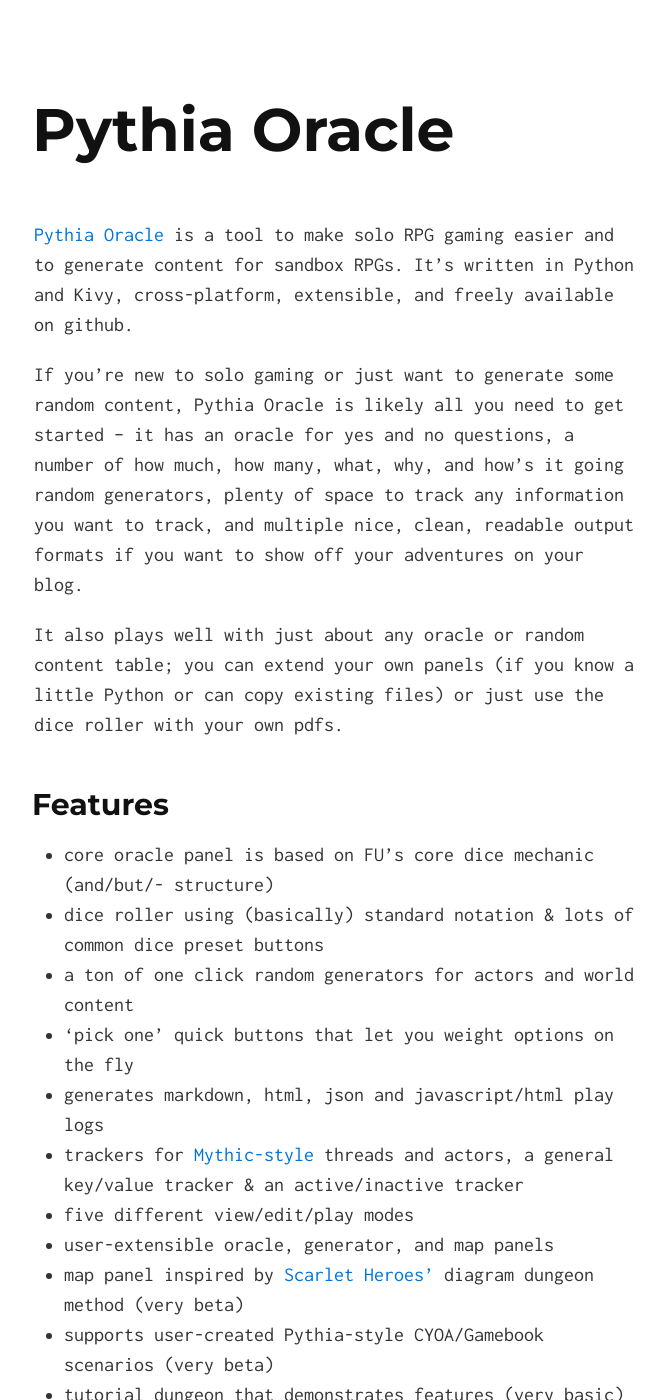
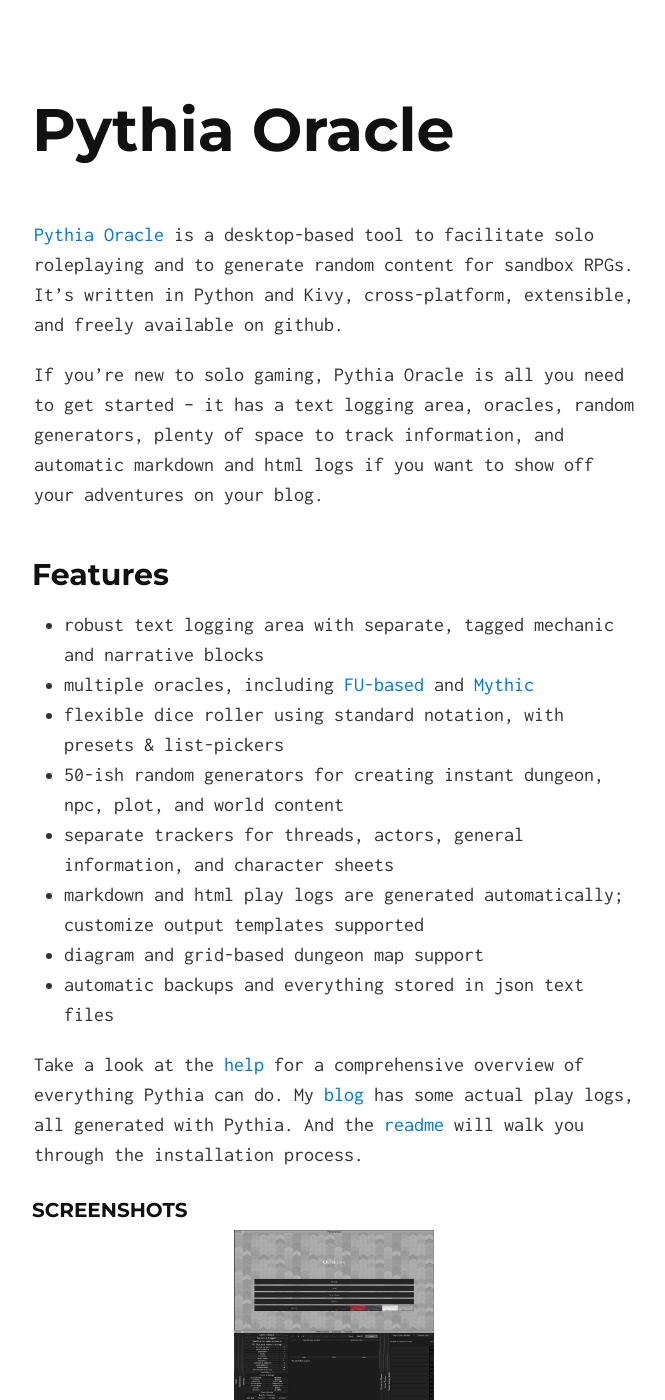
Before and after one commit to exposit/pythia-oracle, a Jekyll site: the page built from index.md, in a window 1280 px wide and 1400 px high. Shown: the whole window, without its empty margins (306-971 px from the left). Built offline with Jekyll 4.4.1, drawn with Linux system fonts in a browser that asks for light colours; some of the changed text lies outside the part shown.

Commit message:
updating project page

```diff
--- a/index.md
+++ b/index.md
@@ -2,25 +2,22 @@
 layout: default
 ---
 
-[Pythia Oracle](https://github.com/exposit/pythia-oracle) is a tool to make solo RPG gaming easier and to generate content for sandbox RPGs. It's written in Python and Kivy, cross-platform, extensible, and freely available on github.
+[Pythia Oracle](https://github.com/exposit/pythia-oracle) is a desktop-based tool to facilitate solo roleplaying and to generate random content for sandbox RPGs. It's written in Python and Kivy, cross-platform, extensible, and freely available on github.
 
-If you're new to solo gaming or just want to generate some random content, Pythia Oracle is likely all you need to get started -- it has an oracle for yes and no questions, a number of how much, how many, what, why, and how's it going random generators, plenty of space to track any information you want to track, and multiple nice, clean, readable output formats if you want to show off your adventures on your blog.
-
-It also plays well with just about any oracle or random content table; you can extend your own panels (if you know a little Python or can copy existing files) or just use the dice roller with your own pdfs.
+If you're new to solo gaming, Pythia Oracle is all you need to get started -- it has a text logging area, oracles, random generators, plenty of space to track information, and automatic markdown and html logs if you want to show off your adventures on your blog.
 
 ## Features
 
-* core oracle panel is based on FU's core dice mechanic (and/but/- structure)
-* dice roller using (basically) standard notation & lots of common dice preset buttons
-* a ton of one click random generators for actors and world content
-* 'pick one' quick buttons that let you weight options on the fly
-* generates markdown, html, json and javascript/html play logs
-* trackers for [Mythic-style](http://www.drivethrurpg.com/product/16173/Mythic-Role-Playing?it=1) threads and actors, a general key/value tracker & an active/inactive tracker
-* five different view/edit/play modes
-* user-extensible oracle, generator, and map panels
-* map panel inspired by [Scarlet Heroes'](http://www.drivethrurpg.com/product/127180/Scarlet-Heroes) diagram dungeon method (very beta)
-* supports user-created Pythia-style CYOA/Gamebook scenarios (very beta)
-* tutorial dungeon that demonstrates features (very basic) based on part of [Oracle's Decree](http://blog.trilemma.com/2015/10/the-oracles-decree.html) (which is a much better dungeon than I've implemented, ha)
+* robust text logging area with separate, tagged mechanic and narrative blocks
+* multiple oracles, including [FU-based](http://perilplanet.com/fu-rpg/) and [Mythic](http://www.drivethrurpg.com/product/16173/Mythic-Role-Playing?it=1)
+* flexible dice roller using standard notation, with presets & list-pickers
+* 50-ish random generators for creating instant dungeon, npc, plot, and world content
+* separate trackers for threads, actors, general information, and character sheets
+* markdown and html play logs are generated automatically; customize output templates supported
+* diagram and grid-based dungeon map support
+* automatic backups and everything stored in json text files
+
+Take a look at the [help](https://github.com/exposit/pythia-oracle/blob/master/HELP.md) for a comprehensive overview of everything Pythia can do. My [blog](https://exposit.github.io/katamoiran/) has some actual play logs, all generated with Pythia. And the [readme](https://github.com/exposit/pythia-oracle/blob/master/README.md) will walk you through the installation process.
 
 ### Screenshots
 
@@ -31,8 +28,10 @@
 
 ### Things to watch out for
 
-Pythia Oracle is a one-person project and designed for my own use and play style. It's a little quirky. Adding in panels isn't trivial. Scenarios are rudimentary and require imagination and flexibility. I'll likely be updating and tweaking and changing stuff frequently. I have crammed in way more buttons and text than is sensible or user-friendly and probably won't stop until I'm forced to drop the font size to 2. Maybe not even then.
+Pythia Oracle is a one-person project and designed for my own use and play style. It's a little quirky. Scenario support is still in there but virtually unsupported at this point. Little tiny annoying bugs are probably lurking. I have crammed in way more buttons and text than is sensible or user-friendly.
 
-Please back up any text you enter into it frequently. It would be a huge bummer if you put a whole campaign in and the save file ended up corrupted or somehow deleted! The save directory (./saves) is located in the root directory alongside the main scripts. (As of version 0.5.0, saves are backed up as a zip every time you run the program.)
+It's probably more than a little overwhelming at first glance.
 
-Not much else to say right now. Go check it out! If you want to contribute, let me know at github (for a somewhat speedy response) or on my extremely quiet [blog](https://exposit.github.io/katamoiran/) (for an eventual one).
+Please keep an eye on your saves and verify that your logs look the way you expect them to, frequently. The saves and backup directories are located in the root directory alongside the main scripts. Automatic backups are made unless you explicitly disable them; check the config.py file for details.
+
+Not much else to say right now. If you need me, let me know at github (for a somewhat speedy response) or on my extremely quiet [blog](https://exposit.github.io/katamoiran/) (for an eventual one).
```
Also changed, not shown: img/screenshot1.png, img/screenshot2.png, img/screenshot3.png, img/screenshot4.png.
